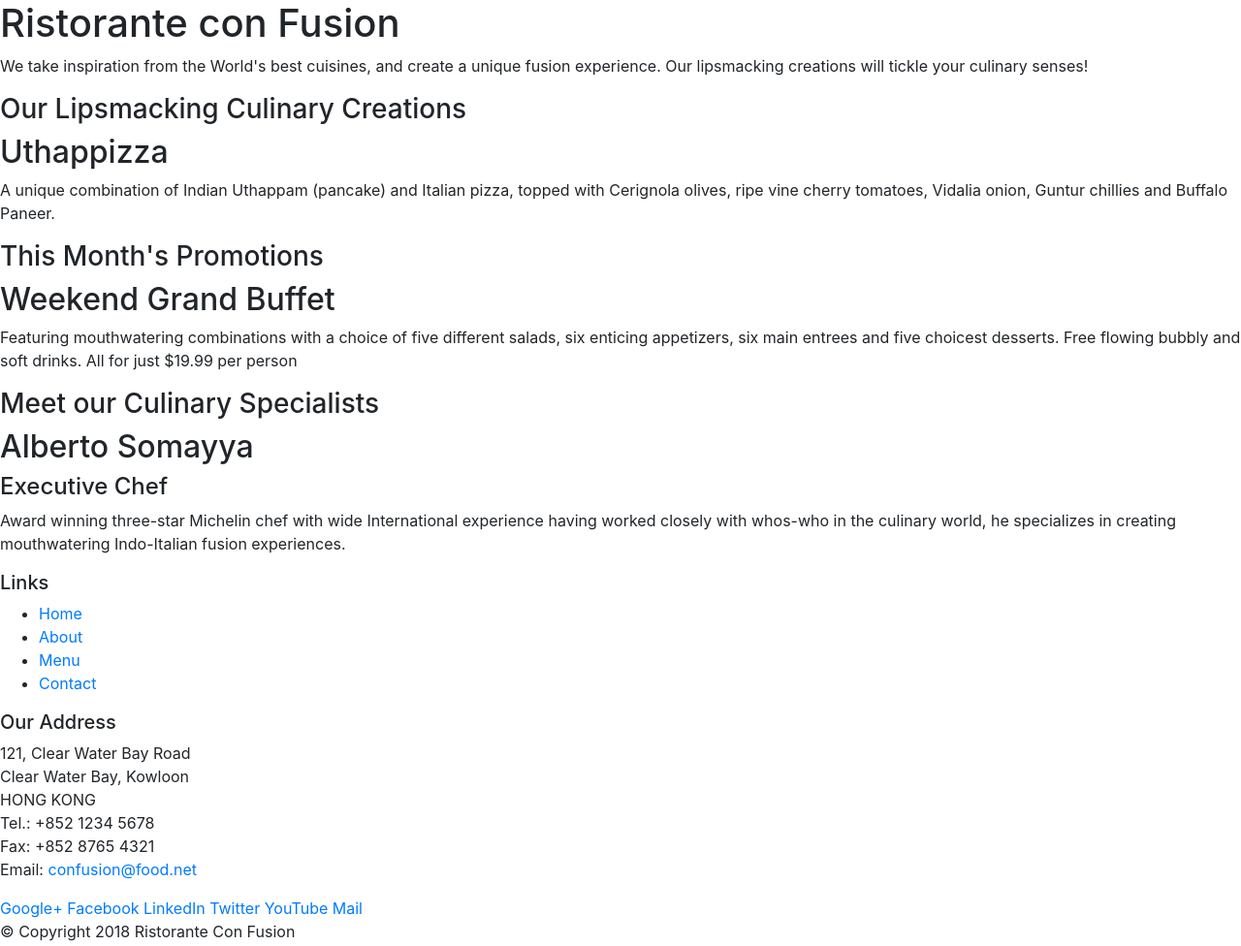
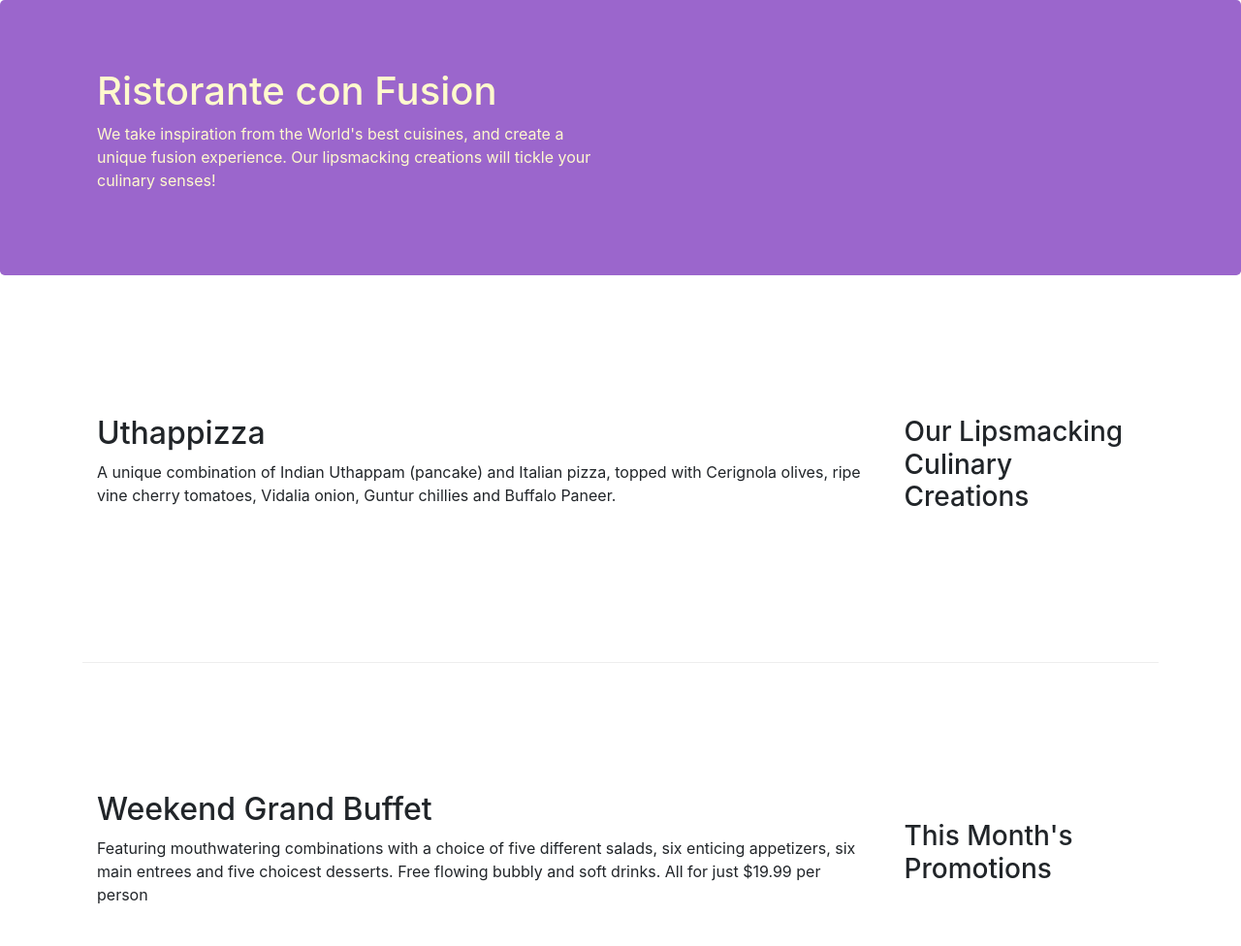
Before and after one commit to Athar-ali-siddiqui/module1-bt, a website: page conFusion/index.html in a window 1280 px wide. Shown: the top 976 px of the page at 97% size. Drawn offline with nearby package versions, Linux system fonts and the light colour scheme.

Commit message:
Bootstrap 2

```diff
--- a/conFusion/index.html
+++ b/conFusion/index.html
@@ -2,19 +2,24 @@
 <html lang="en">
   <head>
     <meta charset="UTF-8" />
-    <meta name="viewport" content="width=device-width, initial-scale=1.0" />
+    <meta
+      name="viewport"
+      content="width=device-width, initial-scale=1.0"
+      shrink
+    />
     <title>Ristorante Con Fusion</title>
     <link
       rel="stylesheet"
       href="node_modules/bootstrap/dist/css/bootstrap.min.css"
     />
+    <link rel="stylesheet" href="css/style.css" />
   </head>
 
   <body>
-    <header>
-      <div>
-        <div>
-          <div>
+    <header class="jumbotron">
+      <div class="container">
+        <div class="row row-header align-items-center">
+          <div class="col-12 col-sm-6">
             <h1>Ristorante con Fusion</h1>
             <p>
               We take inspiration from the World's best cuisines, and create a
@@ -22,17 +27,17 @@
               your culinary senses!
             </p>
           </div>
-          <div></div>
+          <div class="col-12 col-sm"></div>
         </div>
       </div>
     </header>
 
-    <div>
-      <div>
-        <div>
+    <div class="container">
+      <div class="row row-content align-items-center">
+        <div class="col-12 col-sm-4 order-sm-last col-md-3">
           <h3>Our Lipsmacking Culinary Creations</h3>
         </div>
-        <div>
+        <div class="col col-sm order-sm-first col-md">
           <h2>Uthappizza</h2>
           <p>
             A unique combination of Indian Uthappam (pancake) and Italian pizza,
@@ -42,11 +47,11 @@
         </div>
       </div>
 
-      <div>
-        <div>
+      <div class="row row-content align-items-center">
+        <div class="col-12 col-sm-4 order-sm-last col-md-3">
           <h3>This Month's Promotions</h3>
         </div>
-        <div>
+        <div class="col col-sm order-sm-first col-md">
           <h2>Weekend Grand Buffet</h2>
           <p>
             Featuring mouthwatering combinations with a choice of five different
@@ -57,11 +62,11 @@
         </div>
       </div>
 
-      <div>
-        <div>
+      <div class="row row-content align-items-center">
+        <div class="col-12 col-sm-4 col-md-3">
           <h3>Meet our Culinary Specialists</h3>
         </div>
-        <div>
+        <div class="col col-sm col-md">
           <h2>Alberto Somayya</h2>
           <h4>Executive Chef</h4>
           <p>
@@ -74,19 +79,19 @@
       </div>
     </div>
 
-    <footer>
-      <div>
-        <div>
-          <div>
+    <footer class="footer">
+      <div class="container">
+        <div class="row">
+          <div class="col-4 offset-1 col-sm-2">
             <h5>Links</h5>
-            <ul>
+            <ul class="list-unstyled">
               <li><a href="#">Home</a></li>
               <li><a href="#">About</a></li>
               <li><a href="#">Menu</a></li>
               <li><a href="#">Contact</a></li>
             </ul>
           </div>
-          <div>
+          <div class="col-7 col-sm-5">
             <h5>Our Address</h5>
             <address>
               121, Clear Water Bay Road<br />
@@ -97,8 +102,8 @@
               Email: <a href="mailto:confusion@food.net">confusion@food.net</a>
             </address>
           </div>
-          <div>
-            <div>
+          <div class="col-12 col-sm-4 align-self-center">
+            <div class="text-center">
               <a href="http://google.com/+">Google+</a>
               <a href="http://www.facebook.com/profile.php?id=">Facebook</a>
               <a href="http://www.linkedin.com/in/">LinkedIn</a>
@@ -108,8 +113,8 @@
             </div>
           </div>
         </div>
-        <div>
-          <div>
+        <div class="row justify-content-center">
+          <div class="col-auto">
             <p>© Copyright 2018 Ristorante Con Fusion</p>
           </div>
         </div>
```
